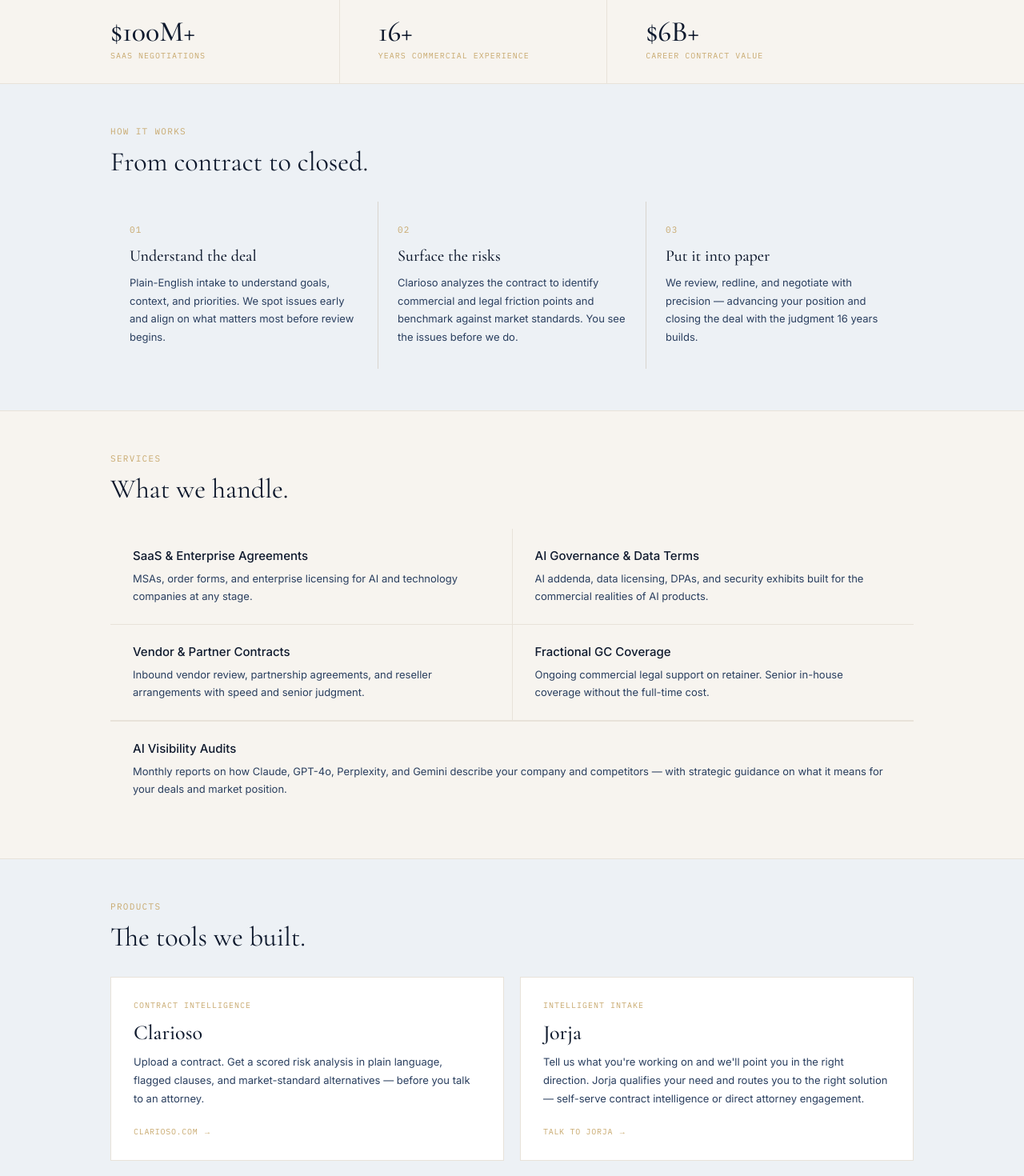
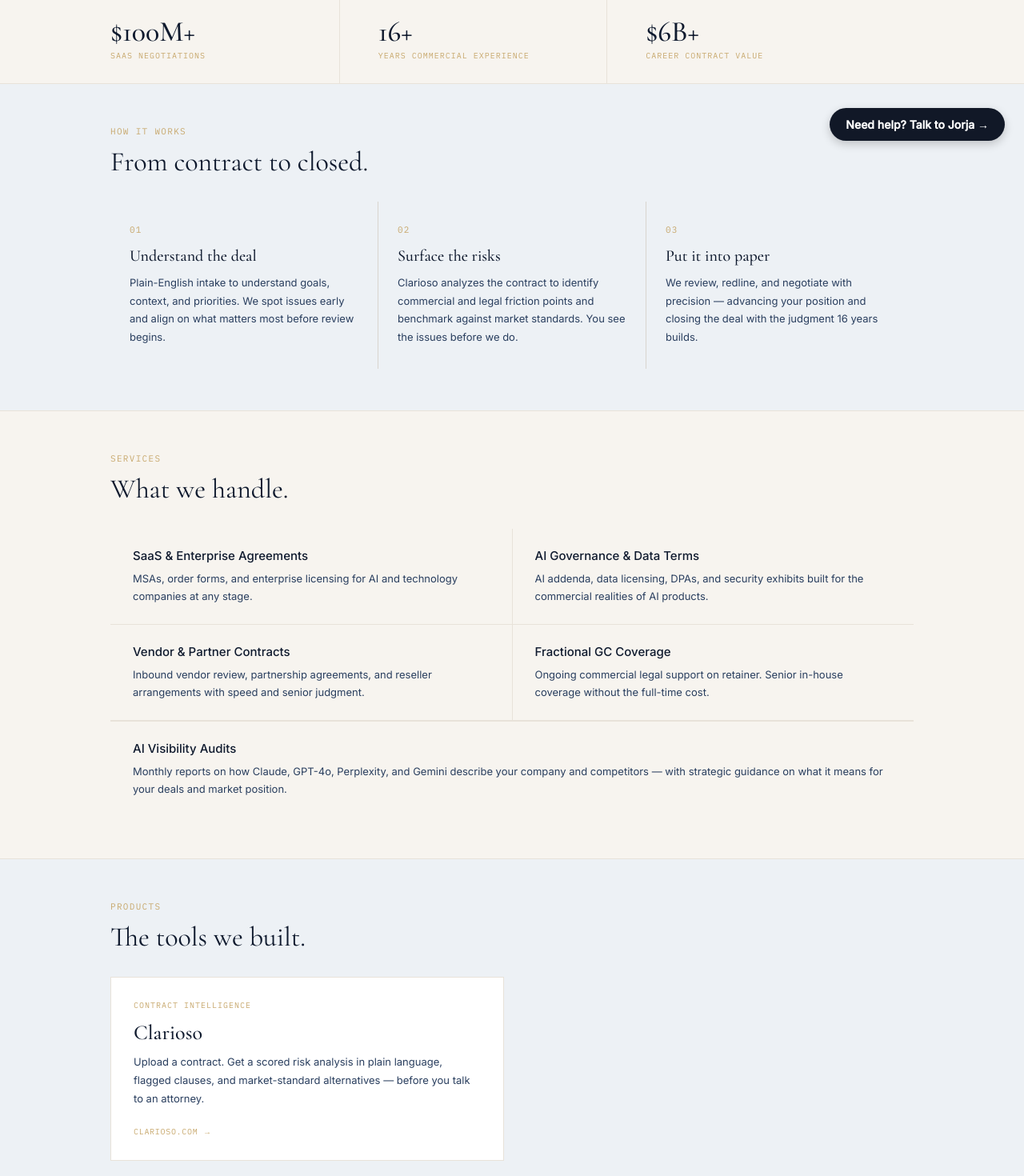
Before and after one commit to uronkrac/rosecrest-law, a Next.js app: page / in a window 1280 px wide. Shown: the part 600-2070 px from the top of the page at 80% size. Built offline with nearby package versions, Linux system fonts and the light colour scheme.

Commit message:
feat: remove Jorja from nav/products, add floating chat launcher

```diff
--- a/app/page.js
+++ b/app/page.js
@@ -24,7 +24,6 @@
           <div className={styles.navLinks}>
             <a href="#services">Services</a>
             <a href="#clarioso">Clarioso</a>
-            <a href="#jorja">Jorja</a>
             <a href="#newsletter">Insights</a>
             <a href="#footer">About</a>
           </div>
@@ -189,12 +188,6 @@
               <div className={styles.productDesc}>Upload a contract. Get a scored risk analysis in plain language, flagged clauses, and market-standard alternatives — before you talk to an attorney.</div>
               <a href="https://clarioso.com" className={styles.productLink}>clarioso.com →</a>
             </div>
-            <div id="jorja" className={styles.product}>
-              <div className={styles.productTag}>Intelligent Intake</div>
-              <div className={styles.productName}>Jorja</div>
-              <div className={styles.productDesc}>Tell us what you're working on and we'll point you in the right direction. Jorja qualifies your need and routes you to the right solution — self-serve contract intelligence or direct attorney engagement.</div>
-              <a href="https://jorja-mvp-five.vercel.app/intake" className={styles.productLink}>Talk to Jorja →</a>
-            </div>
           </div>
         </div>
       </section>
@@ -227,6 +220,29 @@
           <a href="mailto:hello@rosecrestlaw.com" className={styles.footerEmail}>hello@rosecrestlaw.com</a>
         </div>
       </footer>
+
+      {/* FLOATING CHAT LAUNCHER */}
+      <a
+        href="https://jorja-mvp-five.vercel.app/intake"
+        target="_blank"
+        rel="noopener noreferrer"
+        style={{
+          position: 'fixed',
+          bottom: '24px',
+          right: '24px',
+          zIndex: 9999,
+          background: '#111827',
+          color: '#fff',
+          padding: '12px 20px',
+          borderRadius: '9999px',
+          fontSize: '14px',
+          fontWeight: 600,
+          textDecoration: 'none',
+          boxShadow: '0 4px 12px rgba(0,0,0,0.2)',
+        }}
+      >
+        Need help? Talk to Jorja →
+      </a>
     </main>
   )
 }
```
